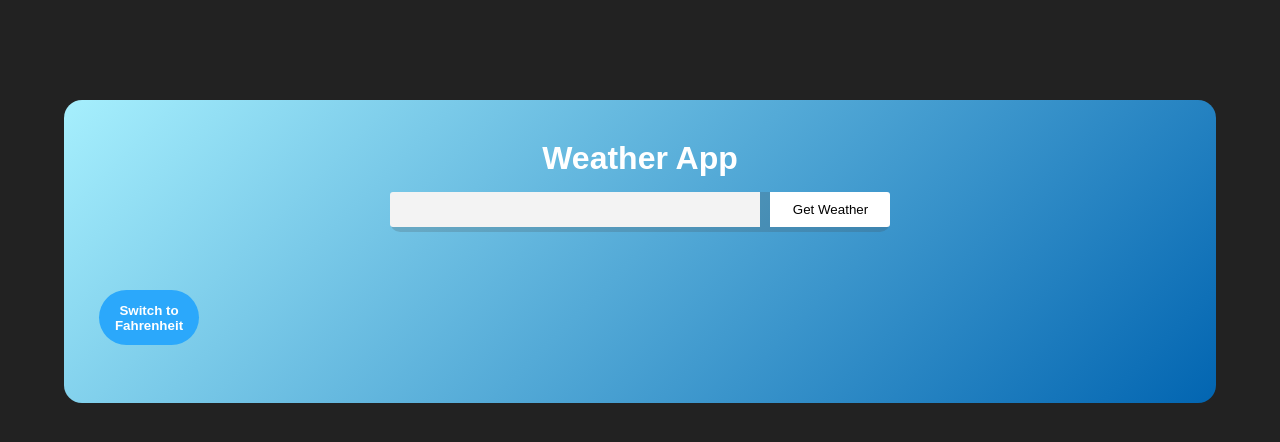
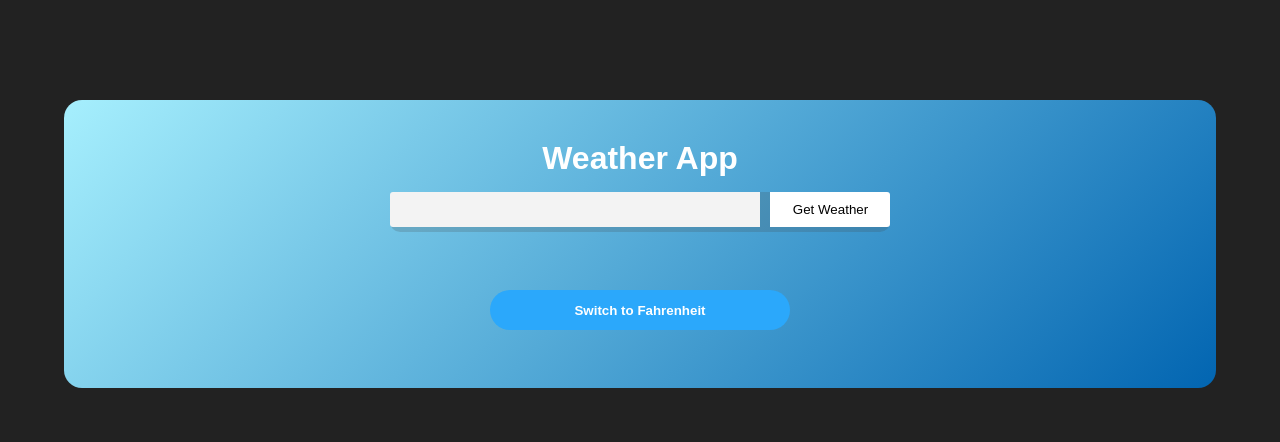
Before and after one commit to I-am-George-Hammond/Weather-Application, a React (Create React App) app in the folder client/: page / in a window 1280 px wide. Shown: the top 442 px of the page. Built offline with nearby package versions, Linux system fonts and the light colour scheme.

Commit message:
weer btn gechange

```diff
--- a/client/src/App.css
+++ b/client/src/App.css
@@ -119,14 +119,14 @@ body{
 }
 
 .switch{
-  display: flex;
+
   justify-content: center;
   align-items: center;
   margin-top: 20px;
 
 
   padding: 12.5px 30px;
-  width: 100px;
+  width: 300px;
   border: 0;
   border-radius: 100px;
   background-color: #2ba8fb;
```
